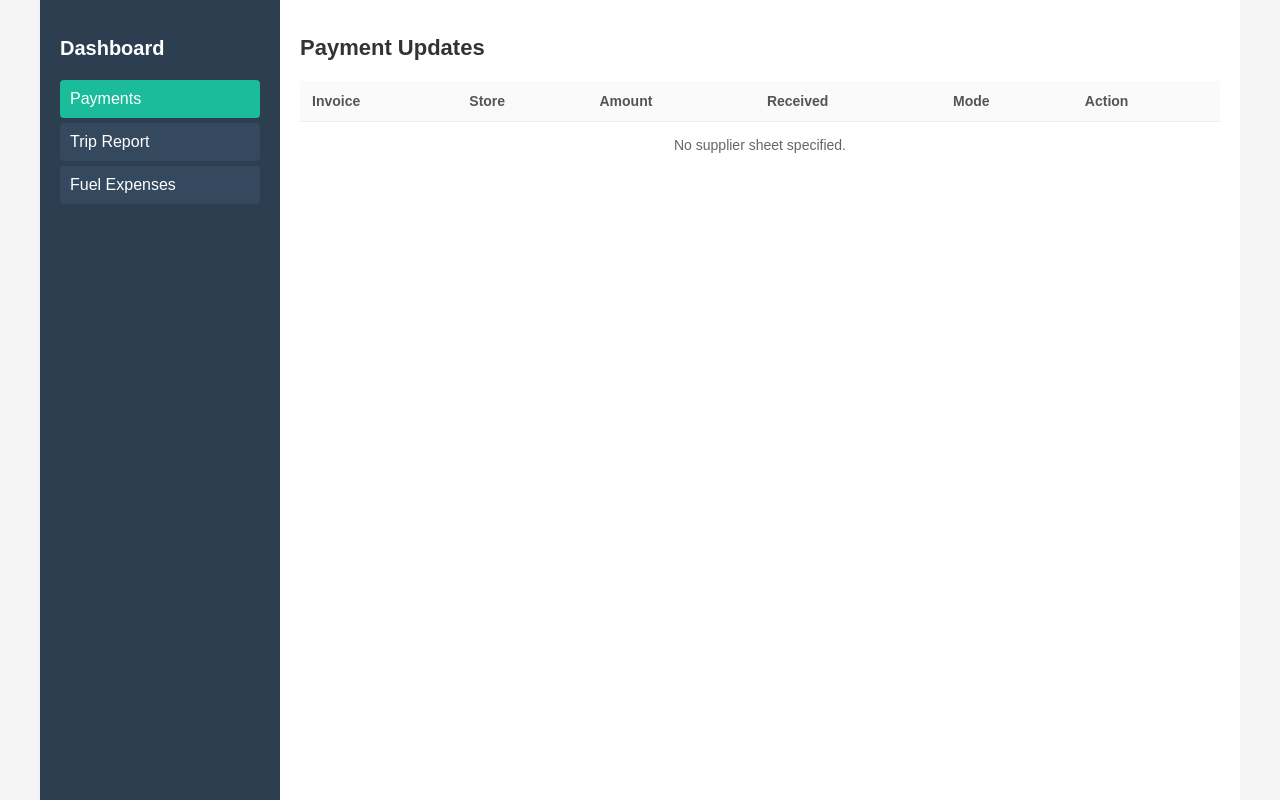
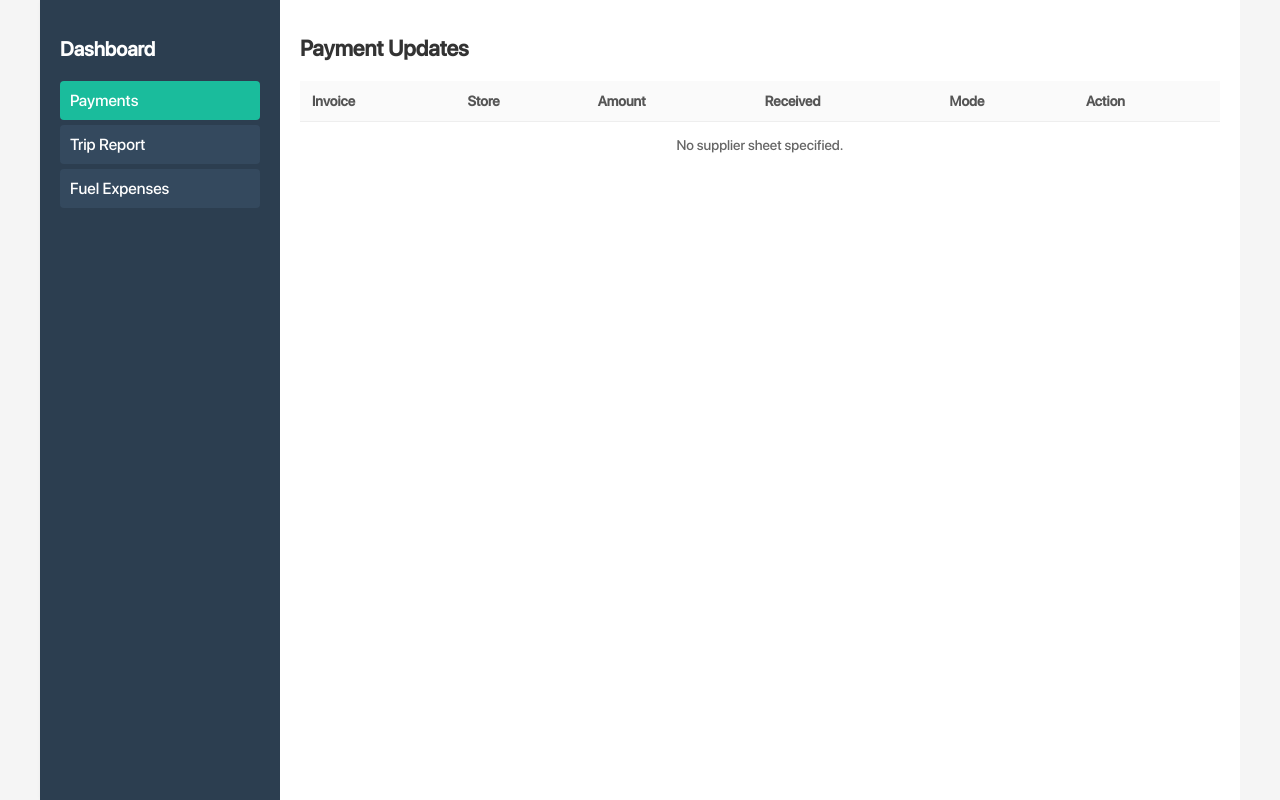
Before and after one commit to notankith/GoogleSheetAPI, a plain HTML site: page index.html in a window 1280 px wide. Drawn offline with Linux system fonts and the light colour scheme.

Commit message:
Font Change
Font Change to SF Pro

```diff
--- a/style.css
+++ b/style.css
@@ -1,5 +1,17 @@
+@font-face {
+    font-family: "SF Pro";
+    src: url("fonts/SFPRODISPLAYMEDIUM.woff2") format("woff2"),
+         url("fonts/SFPRODISPLAYMEDIUM.woff") format("woff");
+    font-weight: normal;
+    font-style: normal;
+}
+
 body {
-    font-family: Arial, sans-serif;
+    font-family: "SF Pro", -apple-system, BlinkMacSystemFont, "Helvetica Neue";
+}
+
+body {
+    font-family: "SF Pro";
     background-color: #f5f5f5;
     margin: 0;
     padding: 0;
```
